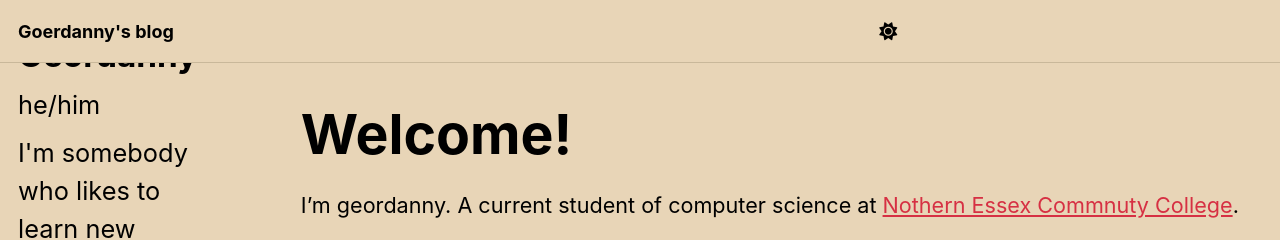
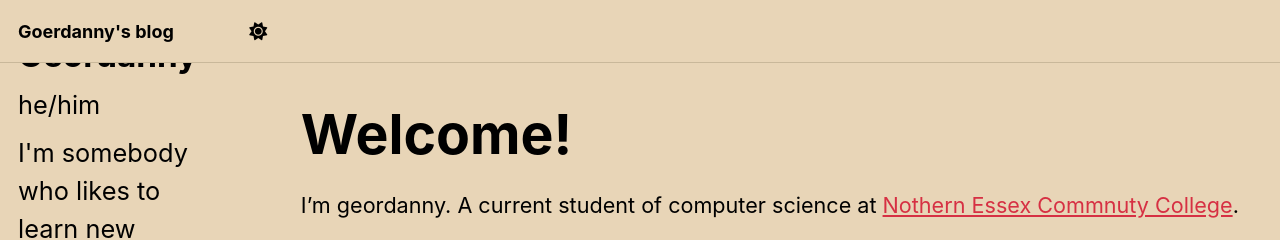
Before and after one commit to Geordanny1/personal-blog, a Jekyll site: the page built from _pages/about.md, in a window 1280 px wide. Shown: the top 240 px of the page. Built offline with Jekyll 4.4.1, drawn with Linux system fonts in a browser that asks for light colours; a script bundle is joined from its source files by our own code; library files that are not in the unit come from our copies.

Commit message:
fix the master head responsive behivior I believe

```diff
--- a/_sass/layout/_masthead.scss
+++ b/_sass/layout/_masthead.scss
@@ -52,10 +52,6 @@
     clear: both;
     list-style-type: none;
   }
-
-  li:first-of-type {
-      padding-right: 37rem;
-  }
 }
 
 .masthead__menu-item {
```
